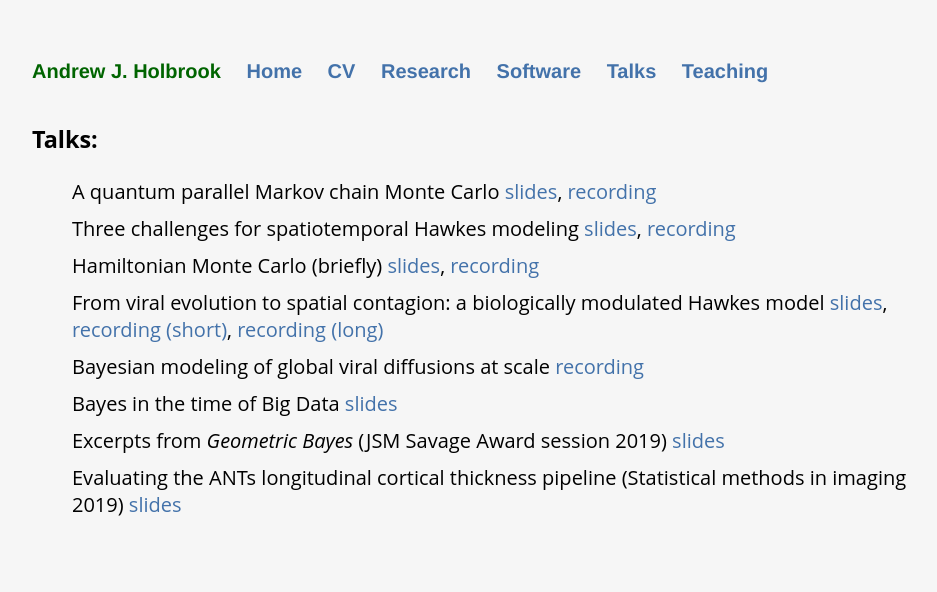
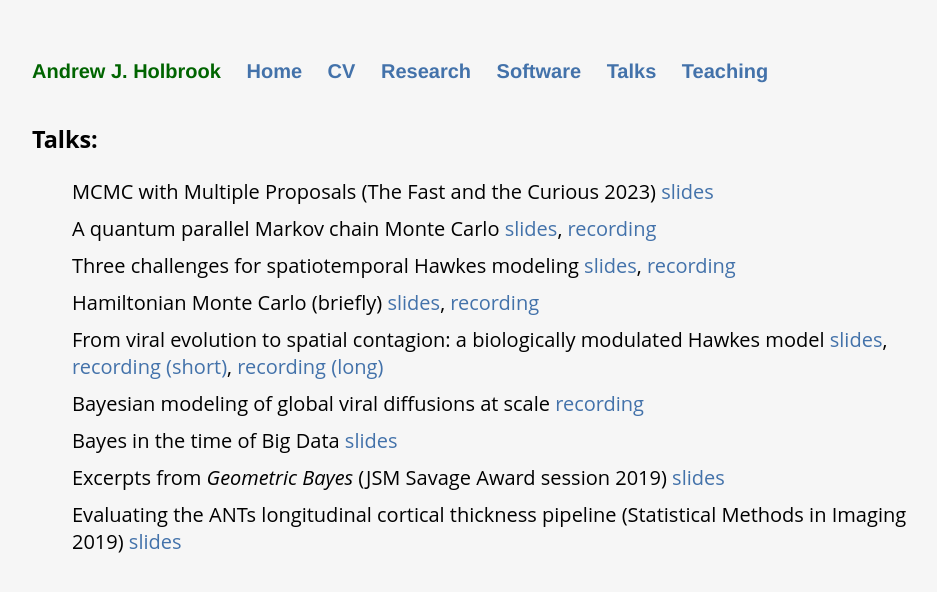
Before and after one commit to andrewjholbrook/andrewjholbrook.github.io, a Jekyll site: the page built from slides.html, in a window 1280 px wide. Shown: the top 592 px of the page, without its empty margins (160-1097 px from the left). Built offline with Jekyll 4.4.1, drawn with Linux system fonts in a browser that asks for light colours; a style sheet for code colours, icons or effects is not loaded.

Commit message:
Update slides.html

```diff
--- a/slides.html
+++ b/slides.html
@@ -10,6 +10,7 @@ title: Andrew Holbrook | Talks
 
     <h3>Talks:</h3>
   <ul id="news">
+                       <li> MCMC with Multiple Proposals (The Fast and the Curious 2023) <a href="slides/FastAndCurious2023.pdf" target="_blank">slides</a>
                <li> A quantum parallel Markov chain Monte Carlo <a href="slides/QPMCMC.pdf" target="_blank">slides</a>, <a href="https://youtu.be/tRQRm5A4F9M" target="_blank">recording</a>
                 <li> Three challenges for spatiotemporal Hawkes modeling <a href="slides/hawkesChallenges.pdf" target="_blank">slides</a>, <a href="https://medicine.yale.edu/media-player/ysph-biostatistics-seminar-three-challenges-confronting-spatiotemporal-hawkes-models/" target="_blank">recording</a>
                                <li> Hamiltonian Monte Carlo (briefly) <a href="slides/HMC_Lecture.pdf" target="_blank">slides</a>, <a href="https://youtu.be/Byr9JVBI9cU" target="_blank">recording</a>
@@ -17,5 +18,5 @@ title: Andrew Holbrook | Talks
                  <li> Bayesian modeling of global viral diffusions at scale <a href="https://www.youtube.com/watch?v=St0sGnPScZ8&t=2316s" target="_blank">recording</a>
         <li> Bayes in the time of Big Data <a href="slides/BigBayes.pdf" target="_blank">slides</a>
         <li> Excerpts from <i>Geometric Bayes</i> (JSM Savage Award session 2019) <a href="slides/JSM2019.pdf" target="_blank">slides</a>
-       <li> Evaluating the ANTs longitudinal cortical thickness pipeline (Statistical methods in imaging 2019) <a href="slides/SMI2019.pdf" target="_blank">slides</a>
+       <li> Evaluating the ANTs longitudinal cortical thickness pipeline (Statistical Methods in Imaging 2019) <a href="slides/SMI2019.pdf" target="_blank">slides</a>
   </ul>
```
